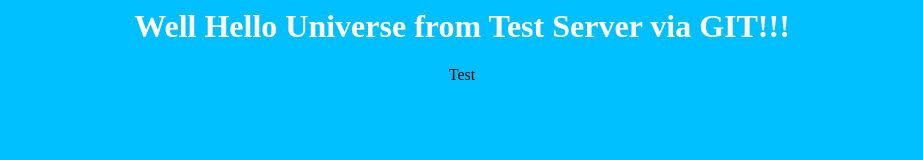
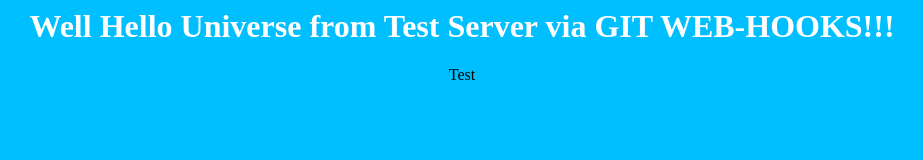
Before and after one commit to Somandr/jenkins, a plain HTML site: page index.html in a window 1280 px wide. Shown: the whole page, without its empty margins (178-1101 px from the left). Drawn offline with Linux system fonts and the light colour scheme.

Commit message:
test Web-Hooks 1

```diff
--- a/index.html
+++ b/index.html
@@ -2,7 +2,7 @@
 <body bgcolor=deepskyblue>
 <center>
 <h1><font color=white>
-Well Hello Universe from Test Server via GIT!!!</font></h1>
+Well Hello Universe from Test Server via GIT WEB-HOOKS!!!</font></h1>
 
 <font color=black>Test</font></font>
 
```
